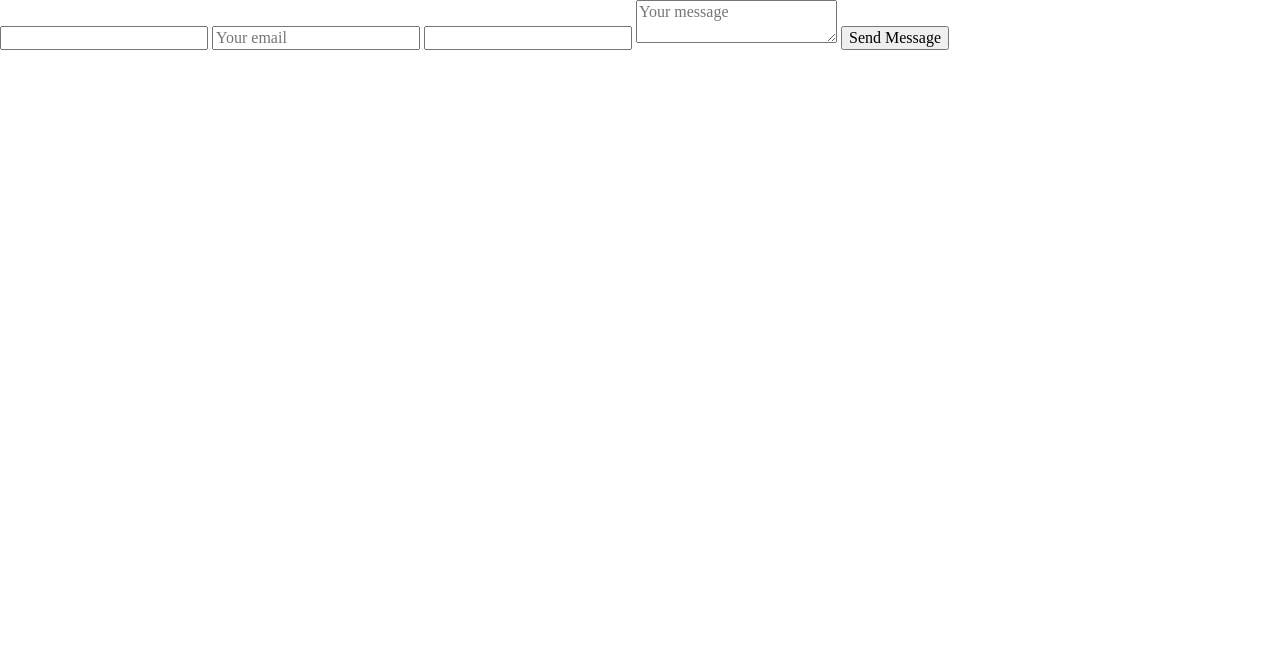
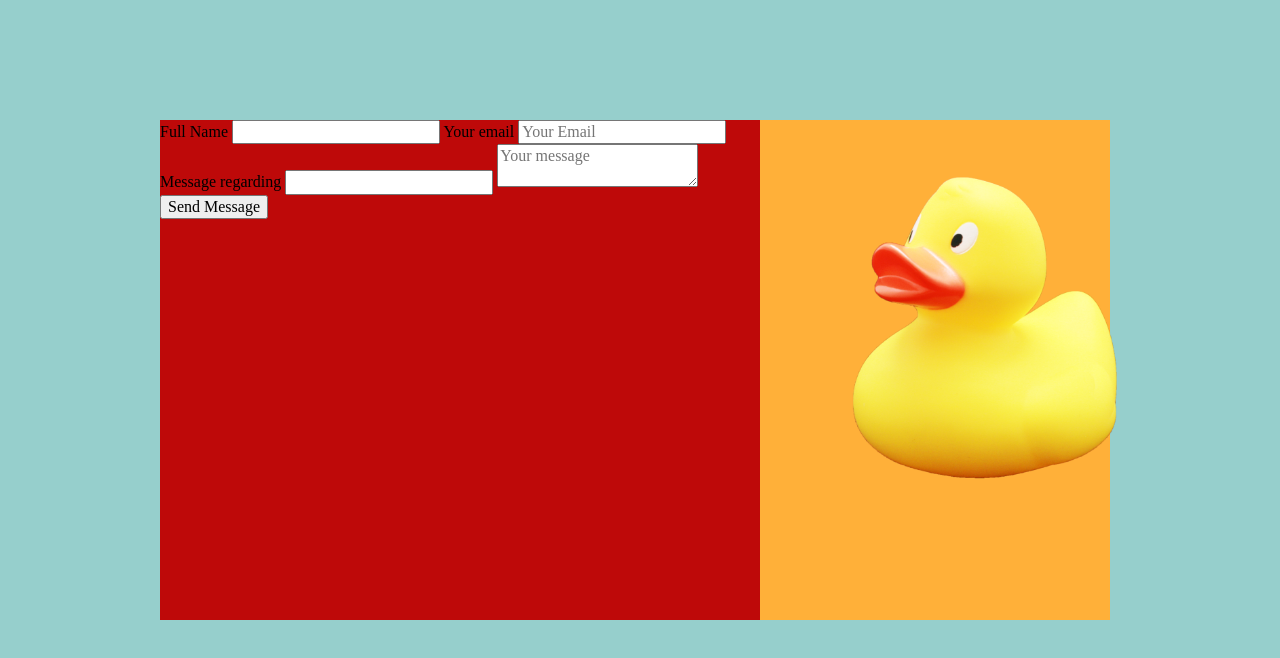
Before and after one commit to Smalmtoft/duck-form, a plain HTML site: page index.html in a window 1280 px wide. Drawn offline with Linux system fonts and the light colour scheme.

Commit message:
first css added. Minor adjustments made on index.html

```diff
--- a/index.html
+++ b/index.html
@@ -4,21 +4,33 @@
     <meta charset="UTF-8">
     <meta name="viewport" content="width=device-width, initial-scale=1.0">
     <link rel="stylesheet" href="styles/normalize.css">
-    <link rel="stylesheet" href="index.html">
+    <link rel="stylesheet" href="styles/index.css">
     <title>Duck form</title>
 </head>
 <body>
 
-    <div>
-        <form action="">
-            <input type="text">
-            <input type="email" placeholder="Your email">
-            <input type="text" name="Message regarding" id="">
-            <textarea name="Message" id="" placeholder="Your message"></textarea>
-            <button type="submit">Send Message</button>
+    <section class="form-section">
+        <div class="form">
+            <form action="">
+                <label for="text">Full Name</label>
+                <input type="text">
 
-        </form>
-    </div>
+                <label for="email">Your email</label>
+                <input type="email" name="emial" id="" placeholder="Your Email">
+
+                <label for="text">Message regarding</label>
+                <input type="text" name="Message regarding" id="">
+
+                <textarea name="Message" id="message" placeholder="Your message"></textarea>
+                <button type="submit">Send Message</button>
+            </form>
+        </div>
+
+        <div class="duck">
+            <img src="images/duck.png" alt="duck" class="image-duck">
+        </div>
+
+    </section>
 
 </body>
 </html>
--- a/styles/index.css
+++ b/styles/index.css
@@ -0,0 +1,34 @@
+
+body{
+    background-color: #96cfcc;
+    max-width: 1200px;
+    width: 100%;
+    margin: auto;
+    }
+
+
+.form-section{
+    display: flex;
+    flex-direction: row;
+    background-color: #96cfcc;
+    margin: 10%;
+    height: 500px;
+}
+
+.form{
+    display: flex;
+    flex-direction: column;
+    background-color: #be0909;
+    width: 600px;
+    display: flex;
+    flex-direction: column;
+}
+
+.duck{
+    background-color: #FFB039;
+    width: 350px;
+}
+
+.image-duck{
+    width: 450px;
+}
```
